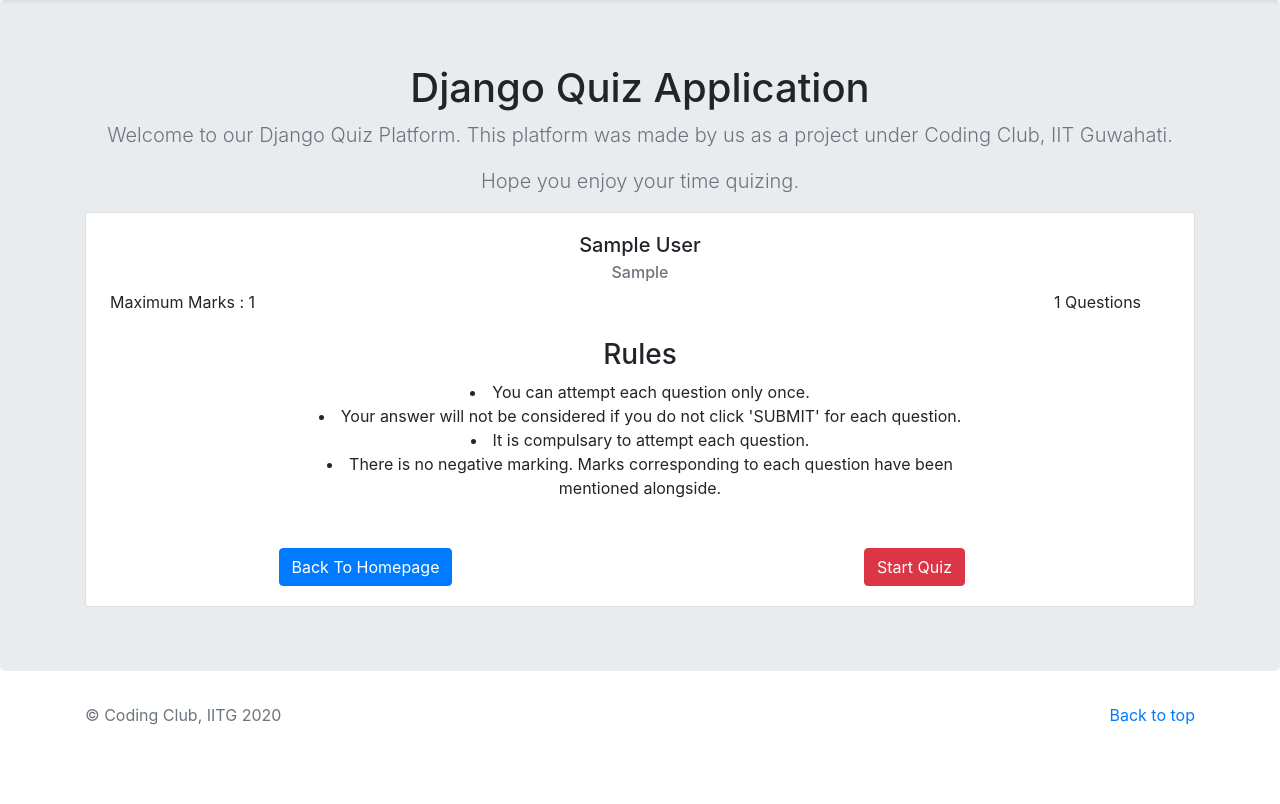
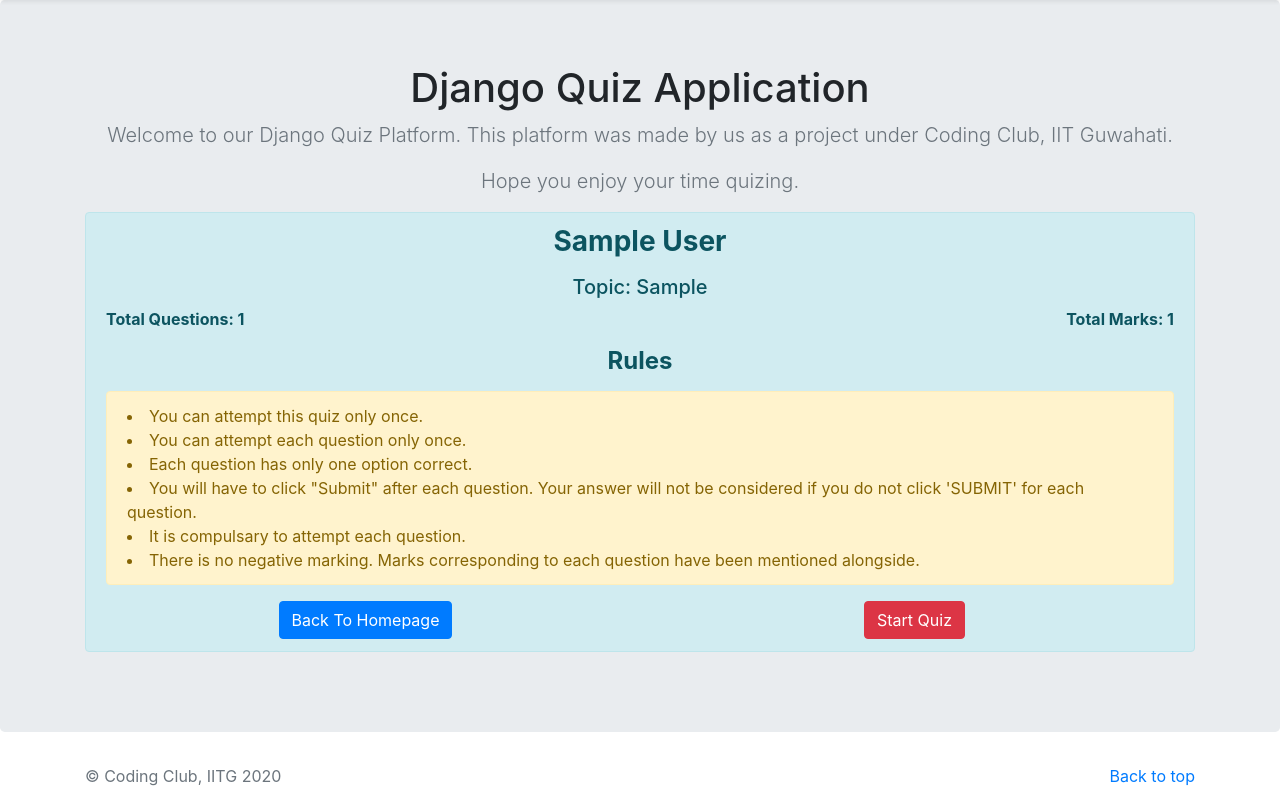
Before and after one commit to rk-karan/Django_Quiz, a Django app: page /accounts/student_quiz_view/1 in a window 1280 px wide. Shown: the part 56-860 px from the top of the page. Before the commit the page ends 781 px from the top, so only its background shows below. Run offline with Django 3.2, Linux system fonts and the light colour scheme; tables that the repository leaves empty hold one stand-in row (values such as "Sample post"); some libraries are stand-ins or nearby versions.

Commit message:
Scoring Done

```diff
--- a/accounts/admin.py
+++ b/accounts/admin.py
@@ -1,5 +1,5 @@
 from django.contrib import admin
-from .models import User, student, teacher, Quiz, questions, answers, question_info
+from .models import User, student, teacher, Quiz, questions, answers, question_info, quiz_info
 
 admin.site.register(User)
 admin.site.register(student)
@@ -8,3 +8,4 @@
 admin.site.register(questions)
 admin.site.register(answers)
 admin.site.register(question_info)
+admin.site.register(quiz_info)
--- a/accounts/models.py
+++ b/accounts/models.py
@@ -32,3 +32,8 @@
     question=models.ForeignKey(questions, on_delete=models.CASCADE, related_name='info')
     student=models.ForeignKey(User, on_delete=models.CASCADE, related_name='info')
     is_correct=models.BooleanField('Correct answer', default=False)
+
+class quiz_info(models.Model):
+    student=models.ForeignKey(User, on_delete=models.CASCADE, related_name='student_info')
+    quiz=models.ForeignKey(Quiz, on_delete=models.CASCADE, related_name='quiz_info')
+    marks=models.IntegerField()
--- a/accounts/templates/accounts/about_quiz.html
+++ b/accounts/templates/accounts/about_quiz.html
@@ -1,26 +1,26 @@
 {% extends 'base.html' %}
 {% block content %}
-<div class="card">
-	<div class="card-body">
-		<h5 class="card-title">{{quiz.quiz_name}}</h5>
-		<h6 class="card-subtitle mb-2 text-muted">{{quiz.topic}}</h6>
-		<div class="row">
-			<div class="col-2">
-				<p>Maximum Marks : {{quiz.max_marks}}</p>
+<div class="alert alert-info" role="alert">
+	<h3 class="text-center"><p class="font-weight-bold">{{quiz.quiz_name}}</p></h3>
+	<h5 class="text-center">Topic: {{quiz.topic}}</h5>
+	<div class="d-flex justify-content-between">
+		<div>
+			<p class="font-weight-bold">Total Questions: {{quiz.number_of_questions}}</p>
 		</div>
-			<div class="col-8">
-				<br><br>
-				<h3>Rules</h3>
-				<li>You can attempt each question only once.</li>
-				<li>Your answer will not be considered if you do not click 'SUBMIT' for each question.</li>
-				<li>It is compulsary to attempt each question.</li>
-				<li>There is no negative marking. Marks corresponding to each question have been mentioned alongside.</li>
-			</div>
-			<div class="col-2">
-				<p>{{quiz.number_of_questions}} Questions</p>
+		<div>
+			<p class="font-weight-bold">Total Marks: {{quiz.max_marks}}</p>
 		</div>
 	</div>
-		<br><br>
+	<h4 class="text-center"><p class="font-weight-bold">Rules</p></h4>
+	<div class="alert alert-warning" role="alert">
+		<li class="text-left">You can attempt this quiz only once.</li>
+		<li class="text-left">You can attempt each question only once.</li>
+		<li class="text-left">Each question has only one option correct.</li>
+		<li class="text-left">You will have to click "Submit" after each question. Your answer will not be considered if you do not click 'SUBMIT' for each question.</li>
+		<li class="text-left">It is compulsary to attempt each question.</li>
+		<li class="text-left">There is no negative marking. Marks corresponding to each question have been mentioned alongside.</li>
+	</div>
+
 	<div class="row">
 		<div class="col-6">
 			<a href="{% url 'student_home' %}" class="btn btn-primary">Back To Homepage</a>
@@ -31,5 +31,4 @@
 		</div>
 	</div>
 </div>
-</div>
 {% endblock %}
--- a/accounts/templates/accounts/quiz_view.html
+++ b/accounts/templates/accounts/quiz_view.html
@@ -25,7 +25,11 @@
 	</div>
 	{% for a in set1 %}
 	{% if a.question == q%}
+	{% if a.is_correct %}
+	<h5 class="font-weight-bold"><p class="text-left">{{a.text}}</p></h5>
+	{%else%}
 	<h5><p class="text-left">{{a.text}}</p></h5>
+	{%endif%}
 	{%endif%}
 	{%endfor%}
 	{% if quiz.creator == user %}<a href="/accounts/add_answers/{{quiz.id}}/{{q.id}}" class="btn btn-primary">Add Answers</a> {% endif %}
--- a/accounts/urls.py
+++ b/accounts/urls.py
@@ -40,4 +40,7 @@
 
 #for caculating score after answer submitted
     path('calculate/<int:quiz_pk>/<int:question_pk>/<int:num>', views.calculate, name='calculate'),
+
+#for calculating final score
+    path('final_score/<int:quiz_pk>', views.final_score, name='final_score'),
 ]
--- a/accounts/views.py
+++ b/accounts/views.py
@@ -4,7 +4,7 @@
 from django.views.generic import CreateView
 from .form import studentSignUpForm, teacherSignUpForm, create_quiz, add_question_form, add_answers_form
 from django.contrib.auth.forms import AuthenticationForm
-from .models import User, Quiz, questions, answers, question_info
+from .models import User, Quiz, questions, answers, question_info, quiz_info
 
 from .decorators import student_required, teacher_required, student_login, teacher_login, teacher_quiz_required
 
@@ -131,14 +131,30 @@
 
 def question_view(request, quiz_pk, num):                #This uses a custom made form made in html (Not in form.py). Form field returns whatever is specified in the 'value' attribute on submitting
     quiz = get_object_or_404(Quiz, pk=quiz_pk)                      #'count' variable decides where the forloop.counter will stop and hence displays a new question everytime with increment in count
+
+    if quiz_info.objects.all().filter(student=request.user, quiz=quiz).exists():
+        pass #if certain instance already exists then pass
+    else:
+        student_quiz_info=quiz_info() #creating a quiz_info instance
+        student_quiz_info.student=request.user
+        student_quiz_info.quiz=quiz
+        student_quiz_info.marks=0
+        student_quiz_info.save() #saving the instance
+
     return render(request, 'accounts/question_form.html', context={'quiz':quiz, 'set':questions.objects.all().filter(quiz=quiz), 'count':num, 'set1':answers.objects.all()})
 
 def calculate(request, quiz_pk, question_pk, num):      #New model created question_info. Stores whether a particular user got a question right or wrong
-    quiz = get_object_or_404(Quiz, pk=quiz_pk)          #If an object with specified user and specified question already exists a new object wont be created. So, you can not update your score
-    boo = request.POST.get('optradio')                  #by reattempting the quiz.
-    print('=========', boo)                             #Files to check: question_form.html, about_quiz.html. Important: how variables are being passed.
-    question=get_object_or_404(questions, pk=question_pk)
+    quiz = get_object_or_404(Quiz, pk=quiz_pk)          #If an object with specified user and specified question already exists a new object wont be created. So, you can not update your score by reattempting the quiz.
+    boo = request.POST.get('optradio')
+    print('=========', boo)
+
+    question=get_object_or_404(questions, pk=question_pk) #getting the question object
+
+    fetch_score=get_object_or_404(quiz_info, quiz=quiz, student=request.user)
+    score=fetch_score.marks
+
     info = question_info.objects.all().filter(question=question, student=request.user)
+
     if info.exists():
         pass
     else:
@@ -147,5 +163,13 @@
         info.student = request.user
         if boo == 'true':
             info.is_correct = True
+            score=score+question.marks #if answer is correct, then update score
+            fetch_score.marks=score #updating the attribute
+            fetch_score.save()
         info.save()
     return render(request, 'accounts/question_form.html', context={'quiz':quiz, 'set':questions.objects.all().filter(quiz=quiz), 'count':num, 'set1':answers.objects.all()})
+
+def final_score(request, quiz_pk):
+    quiz = get_object_or_404(Quiz, pk=quiz_pk)
+    final_score=get_object_or_404(quiz_info, quiz=quiz, student=request.user).marks
+    return render(request, 'accounts/final_score.html', context={'quiz':quiz, 'final_score':final_score})
```
Also changed, not shown: accounts/templates/accounts/final_score.html (added, +10 -0 lines), accounts/templates/accounts/question_form.html (+14 -2 lines), accounts/migrations/0007_quiz_info.py (added). Lines whose indentation alone changed are shown as unchanged.
